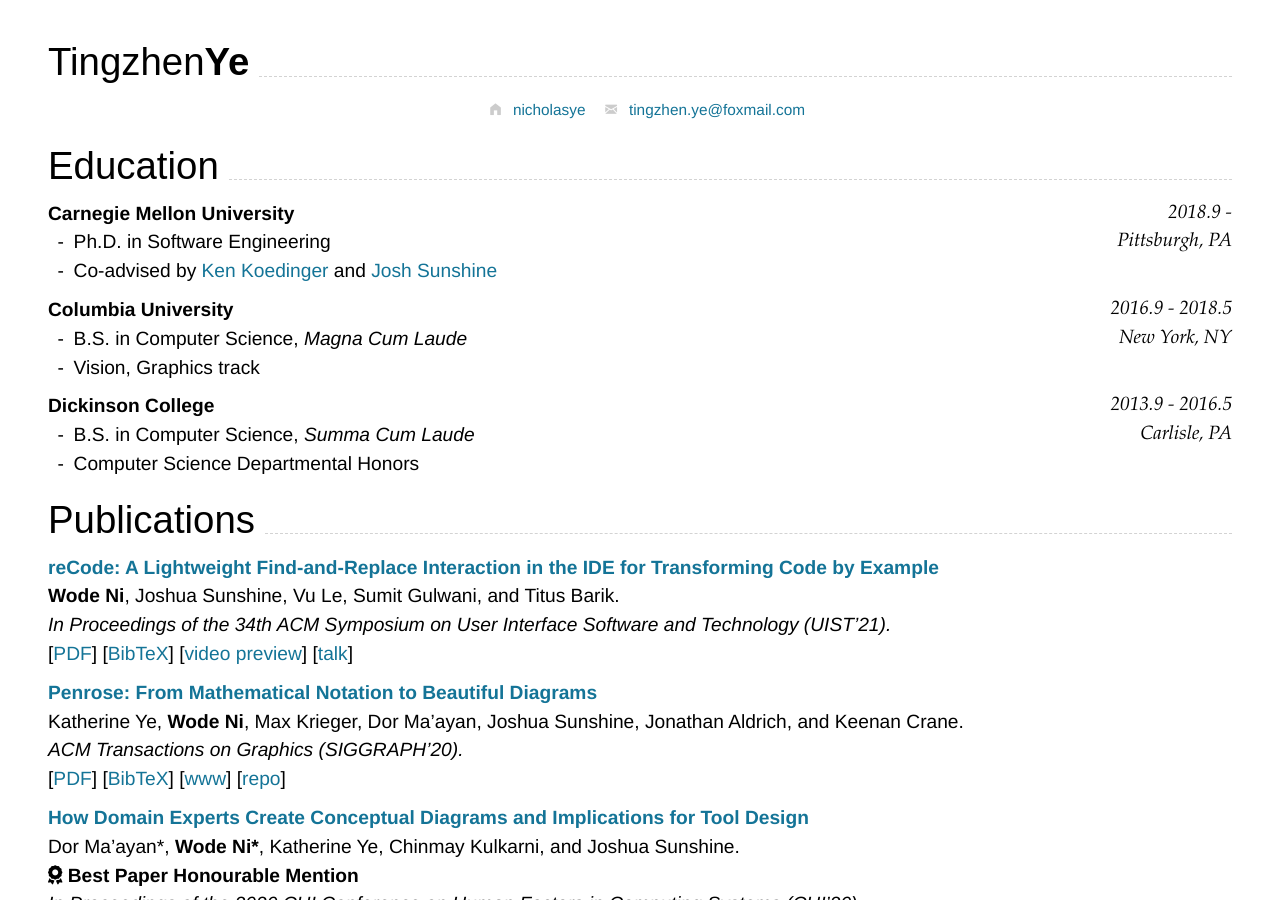
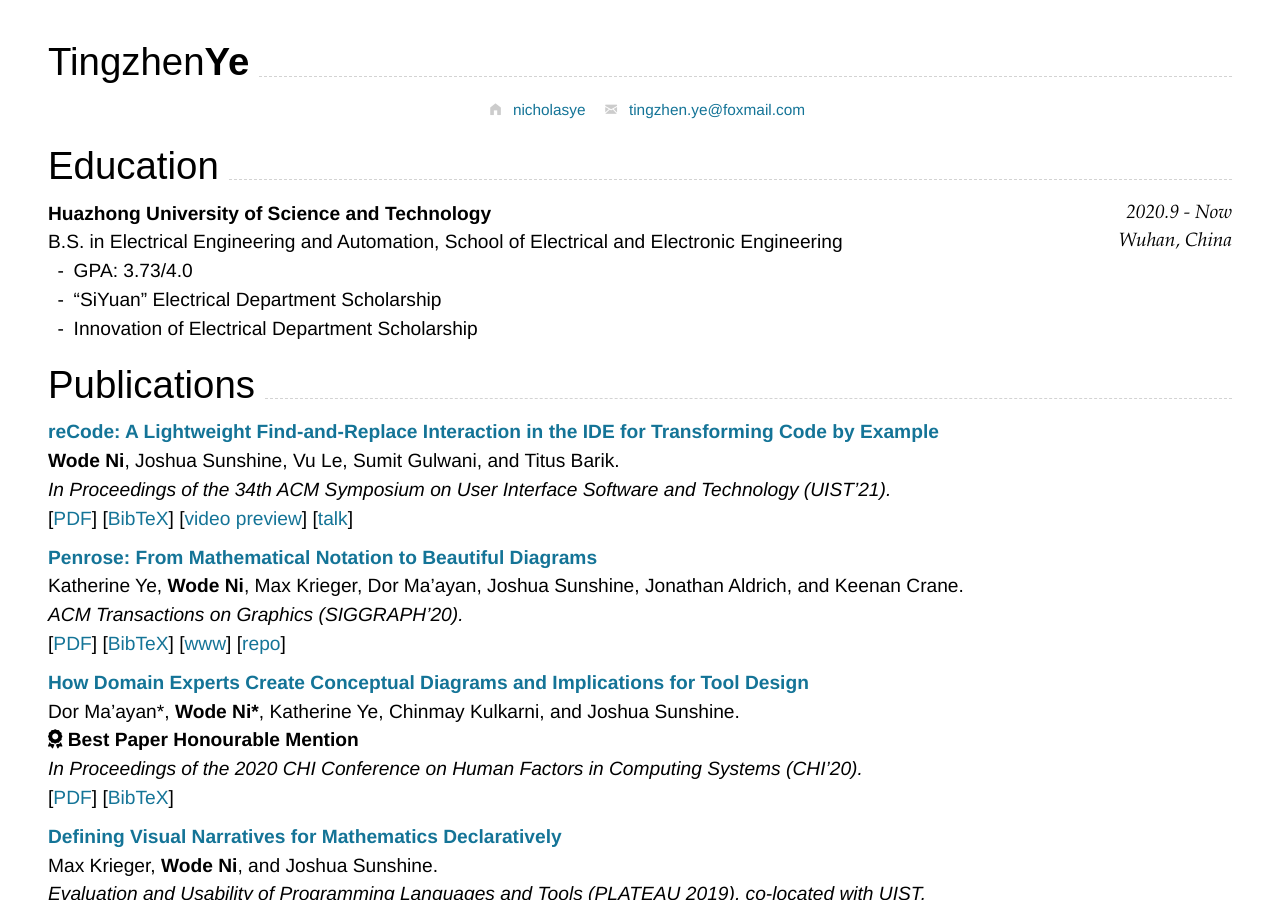
Before and after one commit to NicholasYe/NicholasYe_CV, a Jekyll site: the page built from index.md, in a window 1280 px wide and 900 px high. Built offline with Jekyll 4.4.1, drawn with Linux system fonts in a browser that asks for light colours; nearby versions of some CDN libraries.

Commit message:
Update index.md

````diff
--- a/index.md
+++ b/index.md
@@ -23,32 +23,17 @@ Supported arguments:
 
 ## Education
 
-### **Carnegie Mellon University** `2018.9 -`
+### **Huazhong University of Science and Technology** `2020.9 - Now`
 
 ```
-Pittsburgh, PA
+Wuhan, China
 ```
 
-- Ph.D. in Software Engineering
-- Co-advised by [Ken Koedinger](http://pact.cs.cmu.edu/koedinger.html) and [Josh Sunshine](http://www.cs.cmu.edu/~jssunshi/)
+B.S. in Electrical Engineering and Automation, School of Electrical and Electronic Engineering
+- GPA: 3.73/4.0
+- "SiYuan" Electrical Department Scholarship
+- Innovation of Electrical Department Scholarship
 
-### **Columbia University** `2016.9 - 2018.5`
-
-```
-New York, NY
-```
-
-- B.S. in Computer Science, _Magna Cum Laude_
-- Vision, Graphics track
-
-### **Dickinson College** `2013.9 - 2016.5`
-
-```
-Carlisle, PA
-```
-
-- B.S. in Computer Science, _Summa Cum Laude_
-- Computer Science Departmental Honors
 
 ## Publications
 
````
